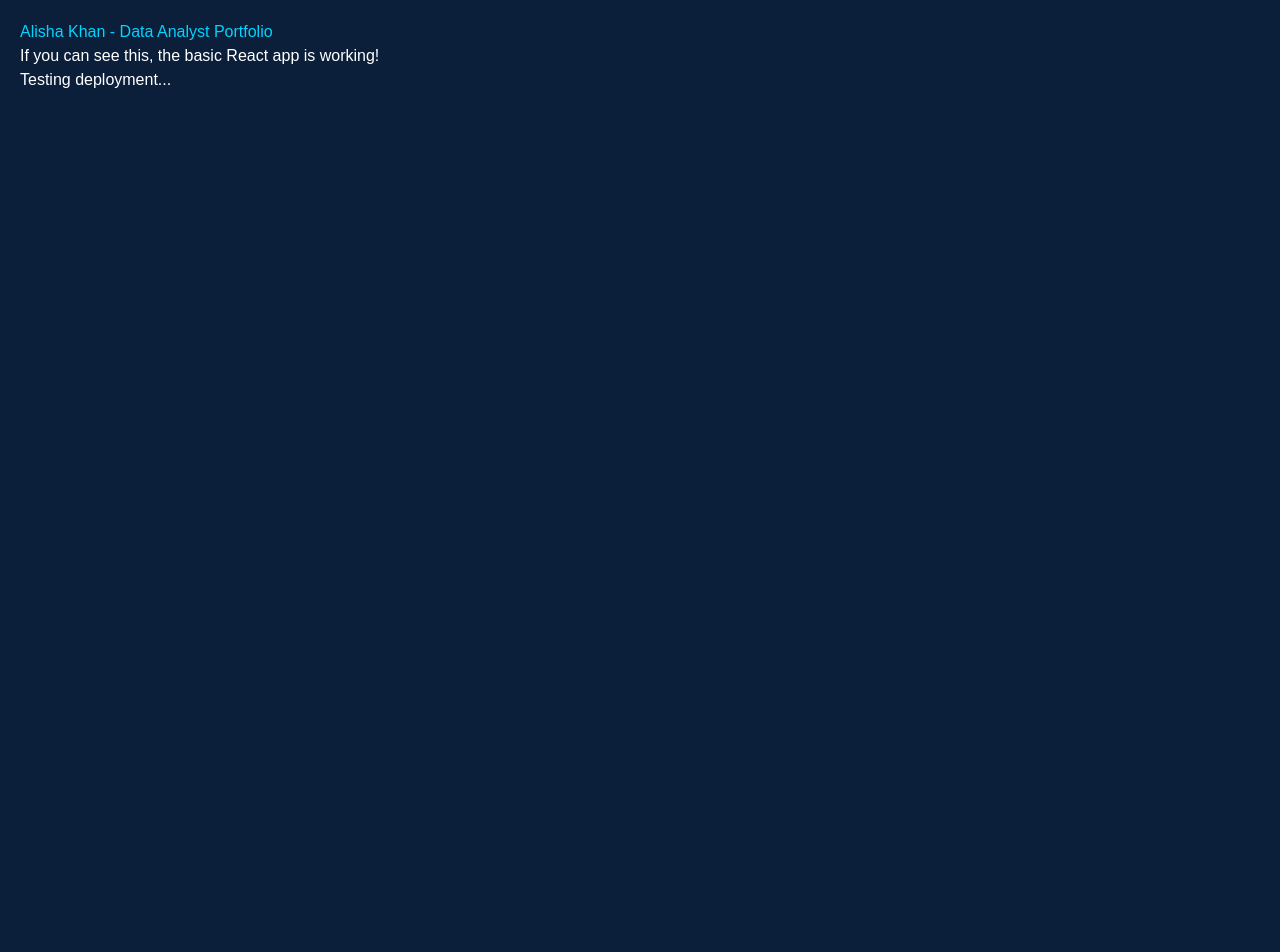
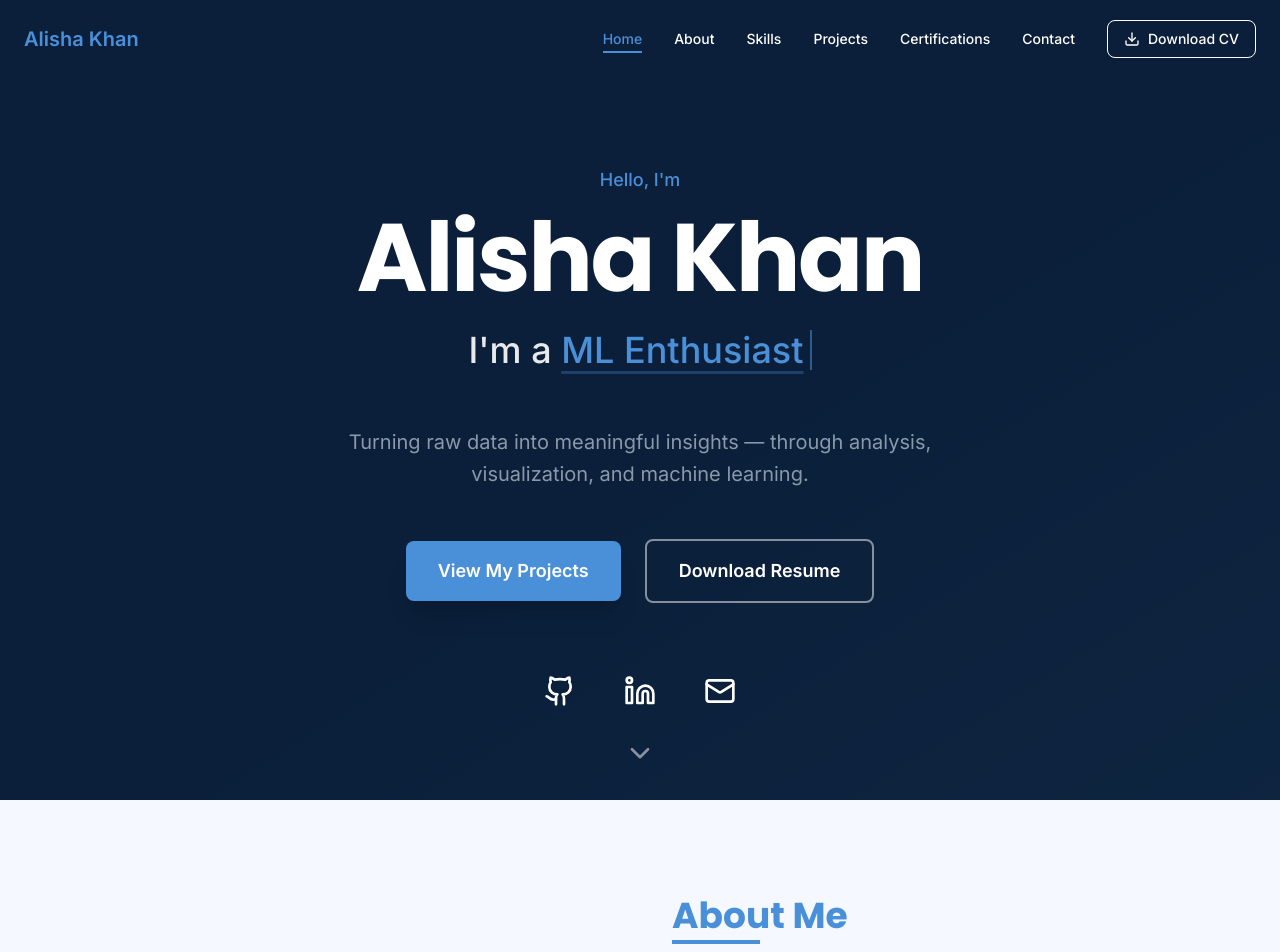
Before and after one commit to alisha-22/Alisha-s-Portfolio, a React (Vite) app: page / in a window 1280 px wide. Shown: the top 952 px of the page. Before the commit the page ends 800 px from the top, so only its background shows below. Built offline with nearby package versions, Linux system fonts and the light colour scheme.

Commit message:
Restore full portfolio with GitHub Pages compatibility fixes

```diff
--- a/src/App.tsx
+++ b/src/App.tsx
@@ -12,12 +12,38 @@ import Certifications from './components/Certifications';
 import Contact from './components/Contact';
 import Footer from './components/Footer';
 
+import Navbar from './components/Navbar';
+import Hero from './components/Hero';
+import About from './components/About';
+import Skills from './components/Skills';
+import Projects from './components/Projects';
+import Certifications from './components/Certifications';
+import Contact from './components/Contact';
+import Footer from './components/Footer';
+
 export default function App() {
   return (
-    <div style={{ padding: '20px', fontFamily: 'Arial, sans-serif' }}>
-      <h1 style={{ color: '#00d4ff' }}>Alisha Khan - Data Analyst Portfolio</h1>
-      <p>If you can see this, the basic React app is working!</p>
-      <p>Testing deployment...</p>
+    <div className="relative font-sans text-white bg-deep-navy selection:bg-electric-blue/30 overflow-x-hidden">
+      {/* Skip to content link for accessibility */}
+      <a
+        href="#about"
+        className="sr-only focus:not-sr-only focus:absolute focus:top-4 focus:left-4 focus:z-[100] focus:px-6 focus:py-3 focus:bg-electric-blue focus:text-white focus:rounded-lg focus:font-bold focus:shadow-2xl"
+      >
+        Skip to main content
+      </a>
+
+      <Navbar />
+
+      <main>
+        <Hero />
+        <About />
+        <Skills />
+        <Projects />
+        <Certifications />
+        <Contact />
+      </main>
+
+      <Footer />
     </div>
   );
 }
```
